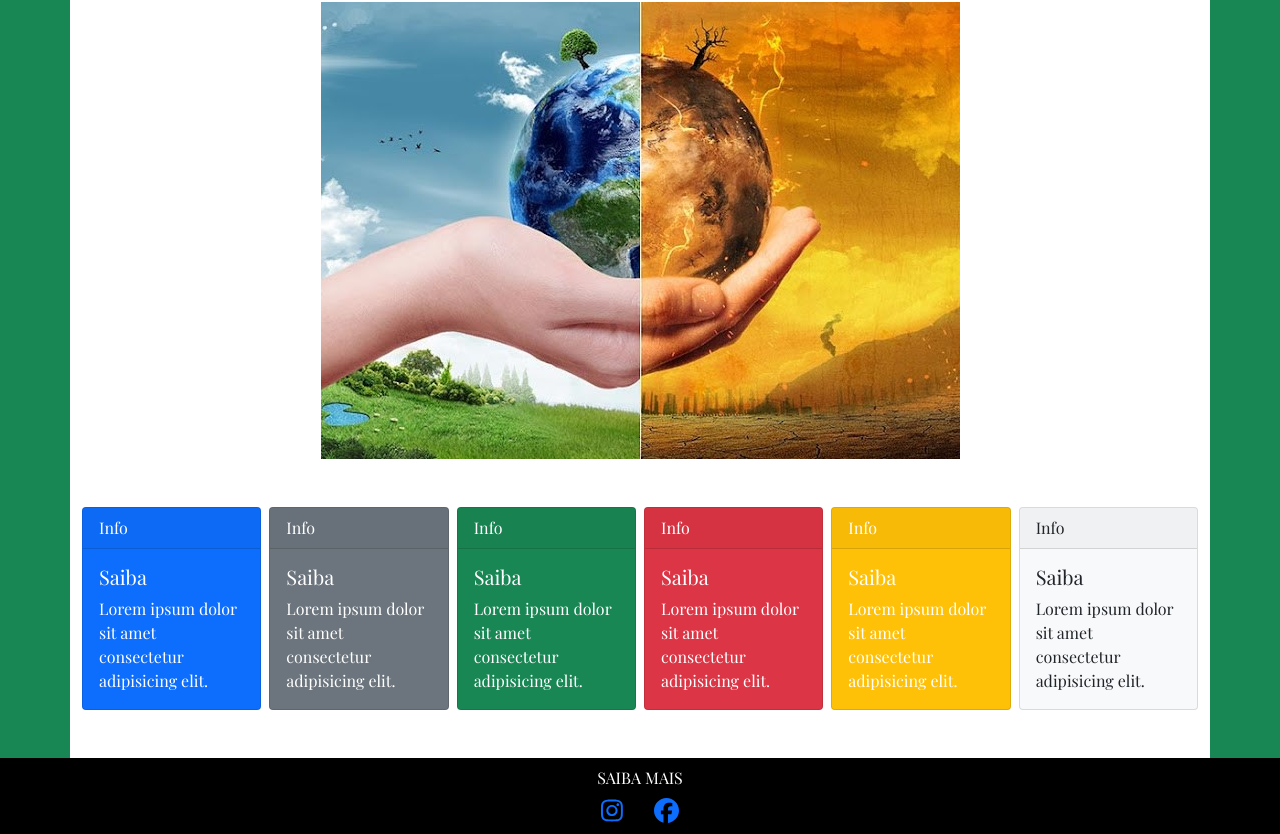
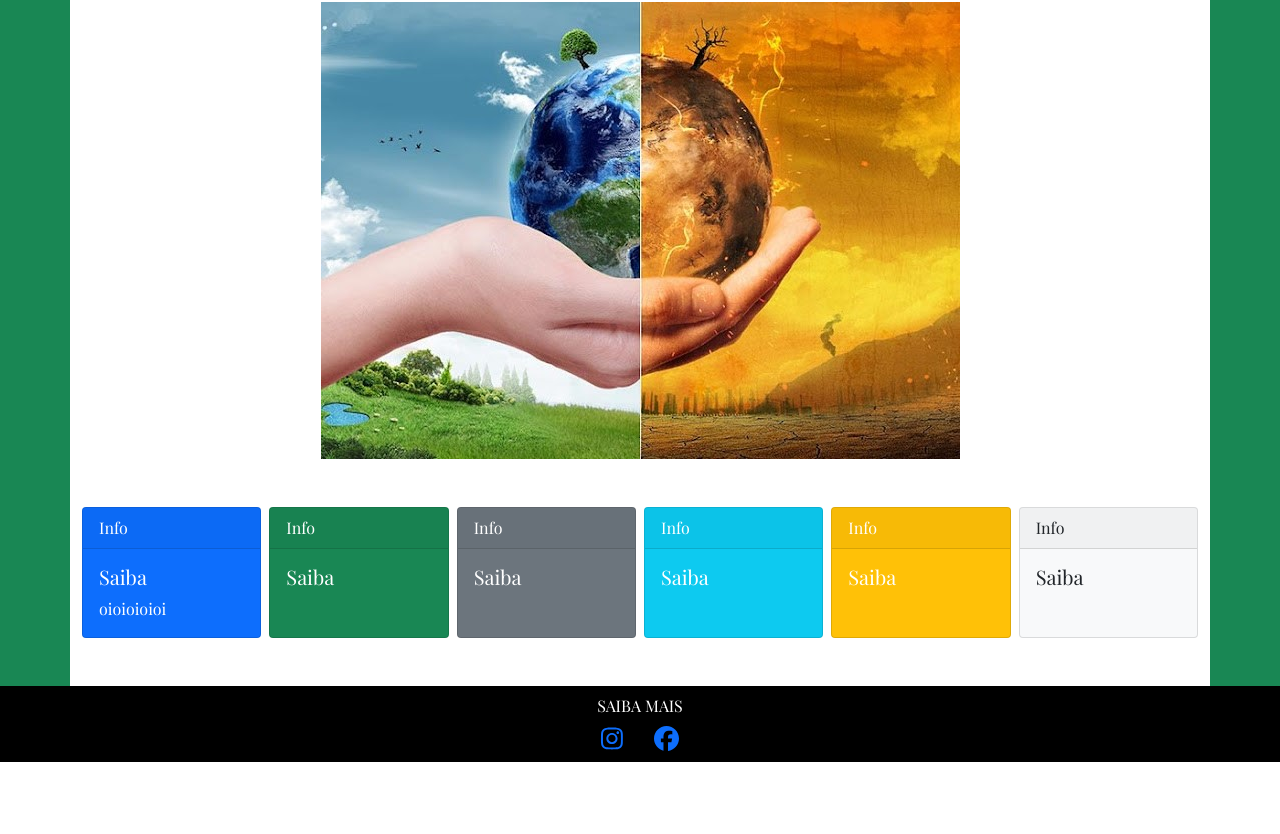
Before and after one commit to XandaoTP/Pj-4, a React (Create React App) app in the folder front-end/: page / in a window 1280 px wide. Shown: the part 348-1182 px from the top of the page. After the commit the page ends 1110 px from the top, so only its background shows below. Built offline with nearby package versions, Linux system fonts and the light colour scheme; no server answers.

Commit message:
Map com info dos cards

```diff
--- a/front-end/src/views/home/index.tsx
+++ b/front-end/src/views/home/index.tsx
@@ -38,6 +38,13 @@ export function Home ({worldAnimation = true , darkmode = true}: Props) {
         }
       }, [isWorldAnimation, worldAnimation])
     const isUserLoggedIn = useSelector(selectUserLoggedIn)
+    const colors =  [ {"color": "Primary", "text": "oioioioioi"},
+    {"color": "Success"},
+    {"color": "Secondary"},
+    {"color": "info"},
+    {"color": "Warning"},
+    {"color": "Light"},
+    ]
     return (
     <MainStyled>
       <ContainerStyled fluid="sm" className={!getvaluedarklight ? 'bg-dark' : 'bg-white flex-1'}>
@@ -80,26 +87,20 @@ export function Home ({worldAnimation = true , darkmode = true}: Props) {
       )}
       <Row>
         <Col className="d-flex flex-row gap-2 mb-5 mt-5" xs={12}>
-      {[
-    'Primary',
-    'Secondary',
-    'Success',
-    'Danger',
-    'Warning',
-    'Light',
-  ].map((variant) => (
+      {
+        colors.map((variant) => (
         <CardStyled
-          bg={variant.toLowerCase()}
-          key={variant}
-          text={variant.toLowerCase() === 'light' ? 'dark' : 'white'}
+          bg={variant.color.toLowerCase()}
+          key={variant.color}
+          text={variant.color.toLowerCase() === 'light' ? 'dark' : 'white'}
           style={{ width: '18rem' }}
-          className={variant.toLocaleLowerCase()}
+          className={variant.color.toLocaleLowerCase()}
         >
           <Card.Header>Info</Card.Header>
           <Card.Body>
             <Card.Title>Saiba </Card.Title>
             <Card.Text>
-              Lorem ipsum dolor sit amet consectetur adipisicing elit.
+              {variant.text}
             </Card.Text>
           </Card.Body>
         </CardStyled>
@@ -117,7 +118,10 @@ text-align: center;
 vertical-align: middle;
 `
 const Parag = styled.p`
-
+ &:hover,
+ &:focus {
+  transform: scale(0.9);
+ }
 `
 const Imganimation = styled.div`
    .ss {
@@ -137,8 +141,10 @@ const ContainerStyled = styled(Container)`
 const CardStyled = styled(Card)`
   &:hover,
   &:focus {
-  transition: transform .2s;
+  transition: transform 0.8s;
   z-index: 10;
   transform: scale(1.2) rotate(-3deg);
+  border-radius: 15px;
+  box-shadow: 5px 5px 5px #000;
   }
 `
```
